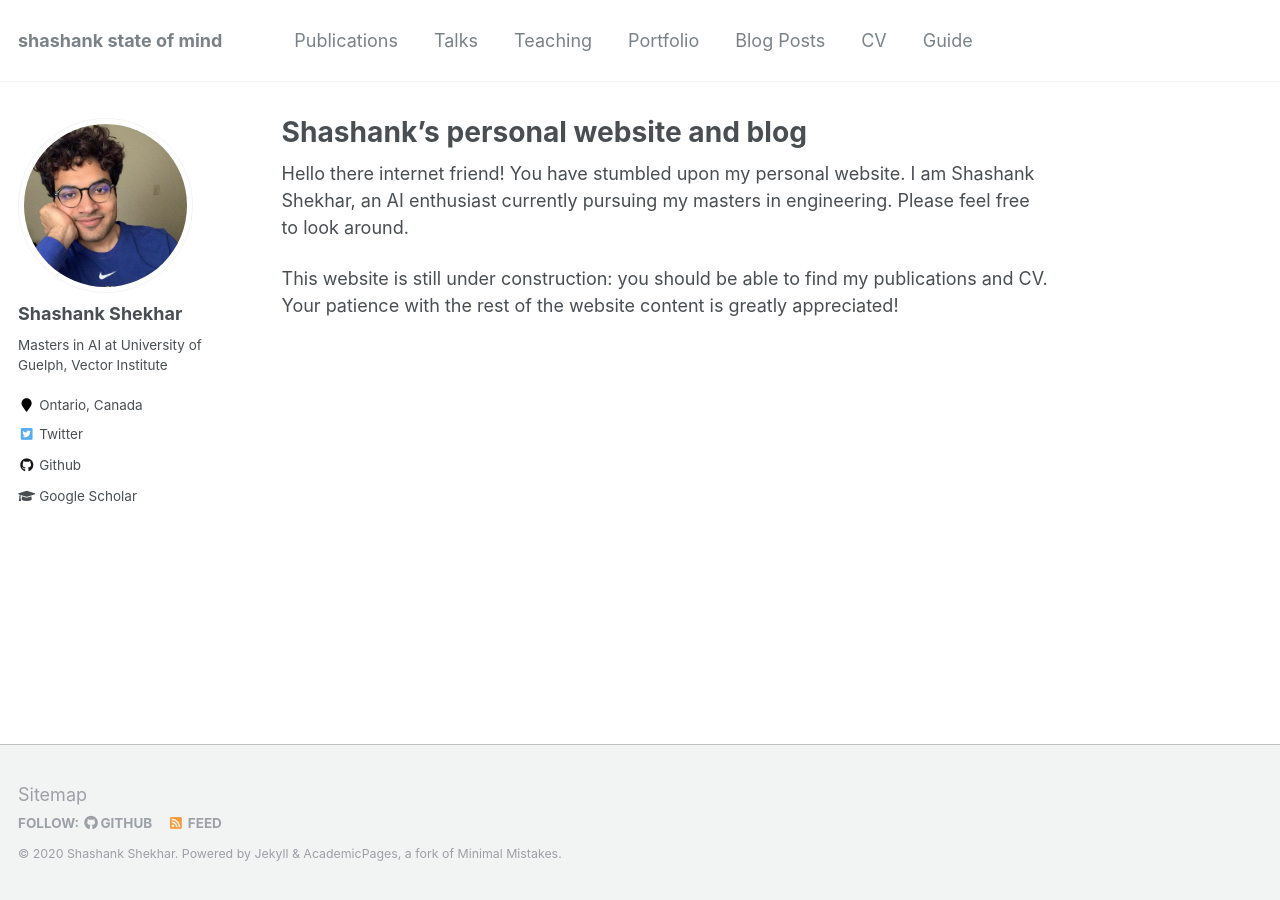
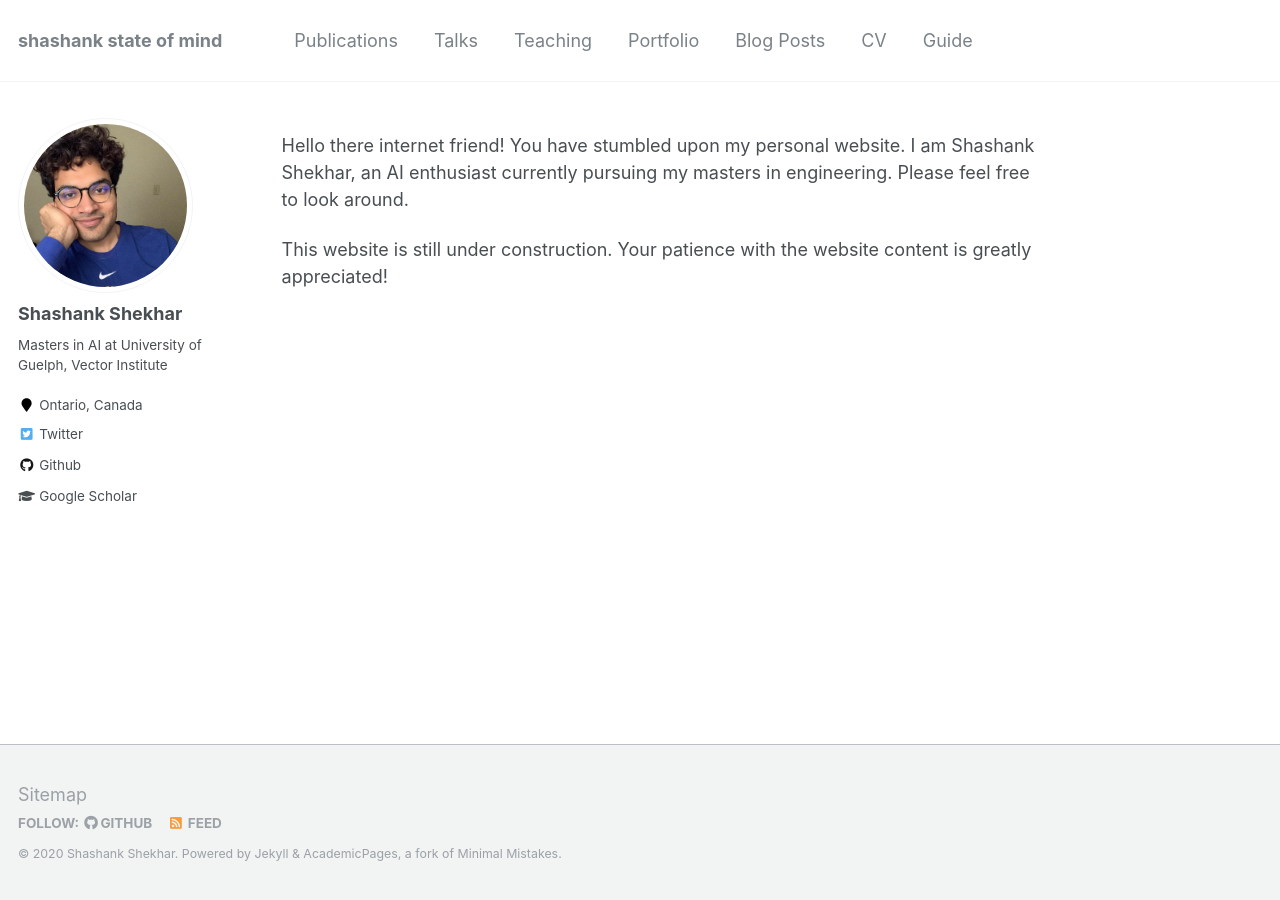
Before and after one commit to sshkhr/sshkhr.github.io, a Jekyll site: the page built from _pages/about.md, in a window 1280 px wide. Built offline with Jekyll 4.4.1, drawn with Linux system fonts in a browser that asks for light colours.

Commit message:
fixed cv

```diff
--- a/_pages/about.md
+++ b/_pages/about.md
@@ -1,6 +1,6 @@
 ---
 permalink: /
-title: "Shashank's personal website and blog"
+title: ""
 excerpt: "About me"
 author_profile: true
 redirect_from:
@@ -10,4 +10,4 @@ redirect_from:
 
 Hello there internet friend! You have stumbled upon my personal website. I am Shashank Shekhar, an AI enthusiast currently pursuing my masters in engineering. Please feel free to look around.
 
-This website is still under construction: you should be able to find my publications and CV. Your patience with the rest of the website content is greatly appreciated!
+This website is still under construction. Your patience with the website content is greatly appreciated!
```
Also changed, not shown: _pages/cv.md (+2 -2 lines).
